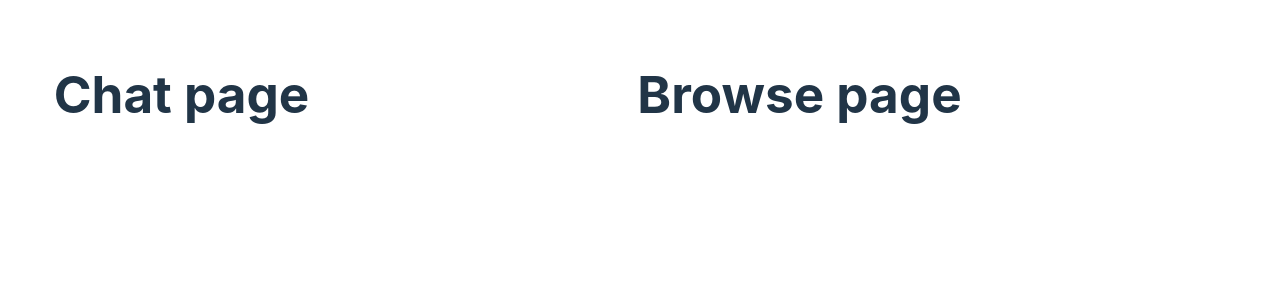
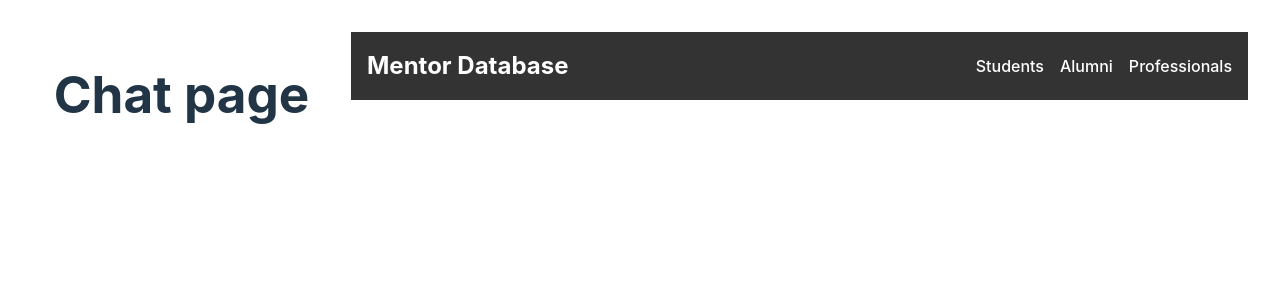
Before and after one commit to aliaulanbek/hack.coms, a Vue app in the folder frontend/: page / in a window 1280 px wide. Shown: the top 300 px of the page. Built offline with nearby package versions, Linux system fonts and the light colour scheme.

Commit message:
initial browse

```diff
--- a/frontend/src/components/BrowseArea.vue
+++ b/frontend/src/components/BrowseArea.vue
@@ -1,13 +1,46 @@
+<template>
+  <div>
+    <nav class="navbar">
+        <div class="brand">Mentor Database</div>
+
+        <div class="nav-links">
+            <a href="#students">Students</a>
+            <a href="#alumni">Alumni</a>
+            <a href="#professionals">Professionals</a>
+        </div>
+    </nav>
+  </div>
+</template>
+
 <script setup>
 
 </script>
 
-<template>
-  <div>
-    <h1>Browse page</h1>
-  </div>
-</template>
+<style scoped>
+body {
+    font-family: Arial, sans-serif;
+    margin: 0;
+    padding: 0;
+}
 
-<style scoped>
-
+.navbar {
+  display: flex;
+  justify-content: space-between;
+  align-items: center;
+  background-color: #333;
+  padding: 1rem;
+  color: white;
+}
+.navbar .brand {
+    font-size: 1.5rem;
+    font-weight: bold;
+}
+.navbar .nav-links a {
+    color: white;
+    text-decoration: none;
+    margin-left: 1rem;
+}
+.navbar .nav-links a:hover {
+    color: #ddd;
+}
 </style>
```
